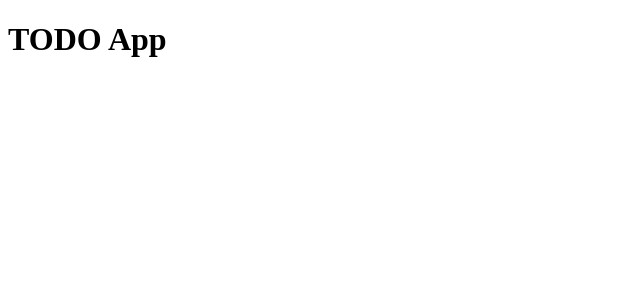
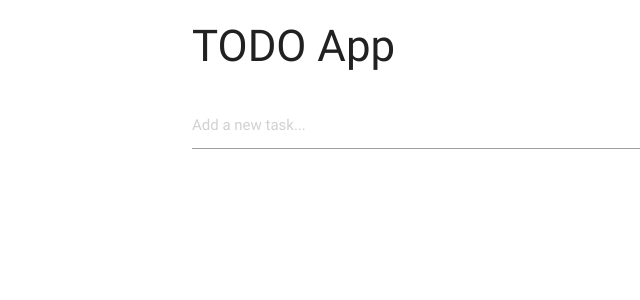
Before and after one commit to jalvar53/TODO-APP, an Angular app: page / in a window 1280 px wide. Shown: the top 300 px of the page, without its empty margins (0-640 px from the left). Built offline with nearby package versions, Linux system fonts and the light colour scheme.

Commit message:
Fixing the mess with other branches

```diff
--- a/karma.conf.js
+++ b/karma.conf.js
@@ -4,9 +4,6 @@ module.exports = function(config) {
     frameworks: ['jasmine', '@angular/cli'],
     preprocessors: {
     },
-    files: [
-      {pattern: 'node_modules/zone.js/dist/zone.js', included: true, watched: true}
-    ],
     plugins: [
       require('karma-jasmine'),
       require('karma-chrome-launcher'),
--- a/package.json
+++ b/package.json
@@ -20,12 +20,9 @@
     "@angular/forms": "5.0.2",
     "@angular/platform-browser": "5.0.2",
     "@angular/platform-browser-dynamic": "5.0.2",
-    "@types/jasmine": "^2.8.2",
     "@types/node": "8.0.53",
     "core-js": "2.5.1",
-    "jasmine": "^2.8.0",
     "rxjs": "5.5.2",
-    "tslint-config-airbnb": "^5.4.2",
     "zone.js": "0.8.18"
   },
   "devDependencies": {
@@ -33,10 +30,12 @@
     "@angular/compiler-cli": "5.0.2",
     "karma": "1.7.1",
     "karma-jasmine": "1.1.0",
+    "jasmine": "^2.8.0",
     "jasmine-core": "2.8.0",
     "karma-chrome-launcher": "^2.2.0",
     "ts-node": "3.3.0",
     "tslint": "5.8.0",
+    "tslint-config-airbnb": "^5.4.2",
     "typescript": "2.4.2",
     "@types/jasmine": "2.8.2"
   },
--- a/src/app/app.component.html
+++ b/src/app/app.component.html
@@ -1 +1,16 @@
-<h1>TODO App</h1>
+<div class="container">
+    <h3>TODO App</h3>
+    <div class="row">
+        <div class="input-field col s12">
+            <input #task (keyup.enter)="addNewtask(task.value)"
+                placeholder="Add a new task..."
+                type="text"
+                ngModel>
+        </div>
+        <ul>
+            <div *ngFor="let task of tasks">
+                <li>{{task}}</li>
+            </div>
+        </ul>
+    </div>
+</div>
--- a/src/app/app.component.ts
+++ b/src/app/app.component.ts
@@ -4,4 +4,12 @@ import { Component } from '@angular/core';
   selector: 'app-root',
   templateUrl: 'app.component.html'
 })
-export class AppComponent { }
+export class AppComponent {
+
+  tasks: Array<String> = [];
+
+  addNewtask (newTask: String) {
+    this.tasks.push(newTask);
+  }
+
+}
--- a/src/index.html
+++ b/src/index.html
@@ -2,8 +2,12 @@
 <html>
     <head>
         <title>TODO App</title>
+
+        <link rel="stylesheet" href="https://cdnjs.cloudflare.com/ajax/libs/materialize/0.100.2/css/materialize.min.css">
+        <script src="https://cdnjs.cloudflare.com/ajax/libs/materialize/0.100.2/js/materialize.min.js"></script>
+
     </head>
     <body>
-        <app-root>Test</app-root>
+        <app-root></app-root>
     </body>
 </html>
--- /dev/null
+++ b/src/polyfills.ts
@@ -0,0 +1,3 @@
+import 'core-js/es6/reflect';
+import 'core-js/es7/reflect';
+import 'zone.js/dist/zone';
```
Also changed, not shown: .angular-cli.json, 1 other file (tests, documents, lock files or other folders).
